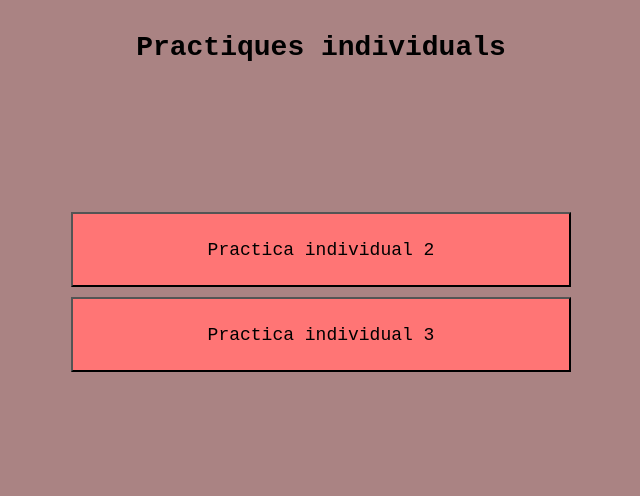
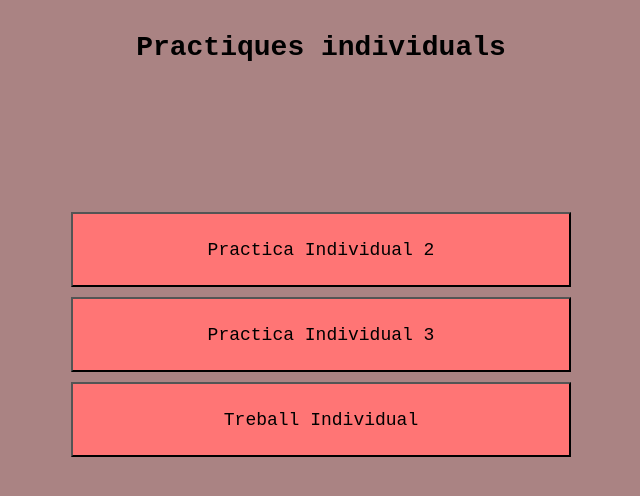
Before and after one commit to MartiDF/p_individual, a plain HTML site: page index.html in a window 1280 px wide. Shown: the whole page, without its empty margins (319-959 px from the left). Drawn offline with Linux system fonts and the light colour scheme.

Commit message:
Botó del treball

```diff
--- a/index.html
+++ b/index.html
@@ -10,10 +10,13 @@
 		<p class="menu-object" id="title">Practiques individuals</p>
 		<p class="menu-object" id="subtitle"></p>
 		<button class="menu-object" onclick="loadpage('./pi_2/index.html')">
-			Practica individual 2
+			Practica Individual 2
 		</button>
 		<button class="menu-object" onclick="loadpage('./pi_3/index.html')">
-			Practica individual 3
+			Practica Individual 3
+		</button>
+		<button class="menu-object" onclick="loadpage('./pi_3/index.html')">
+			Treball Individual
 		</button>
 	</body>
 </html>
```
